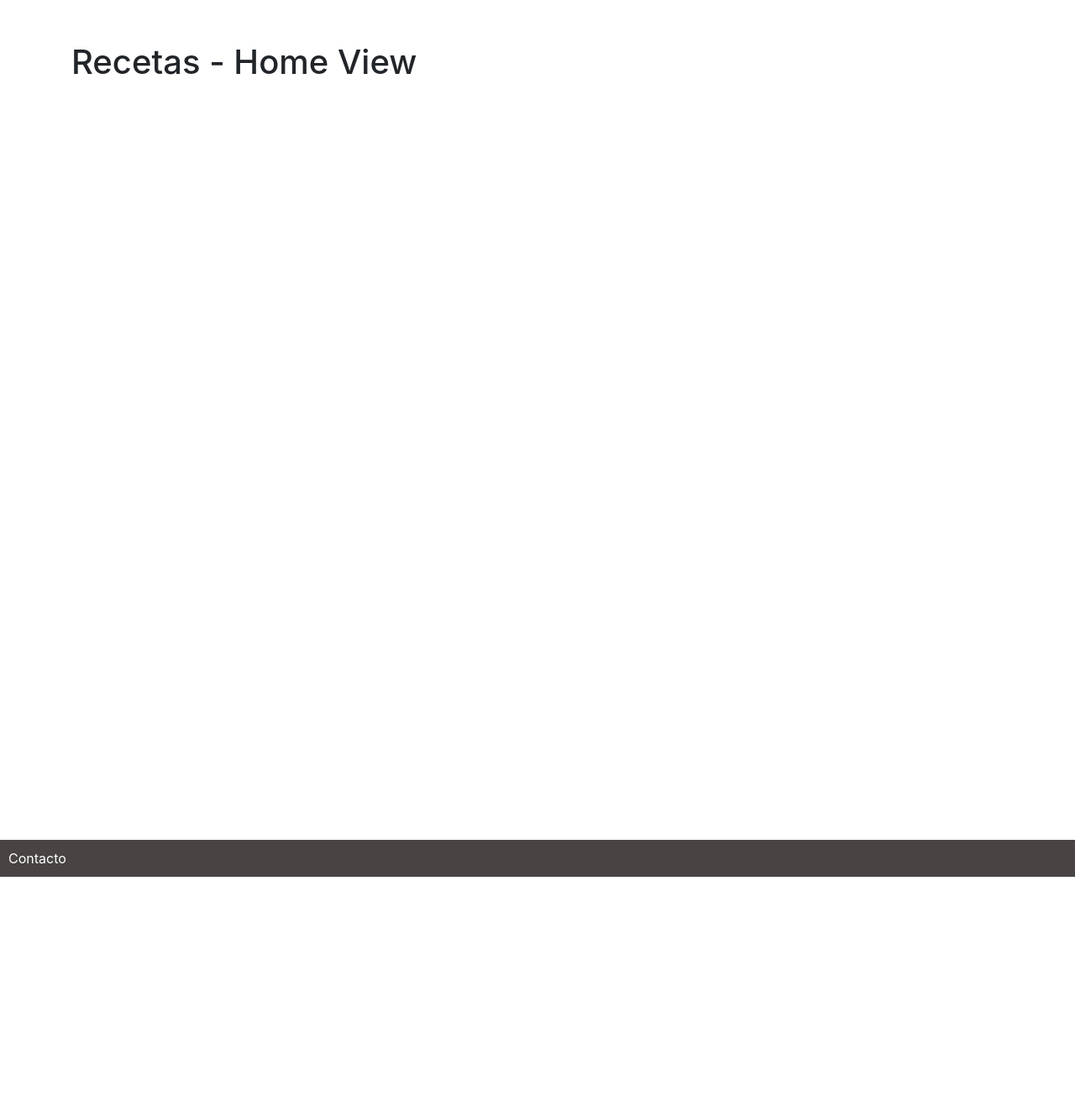
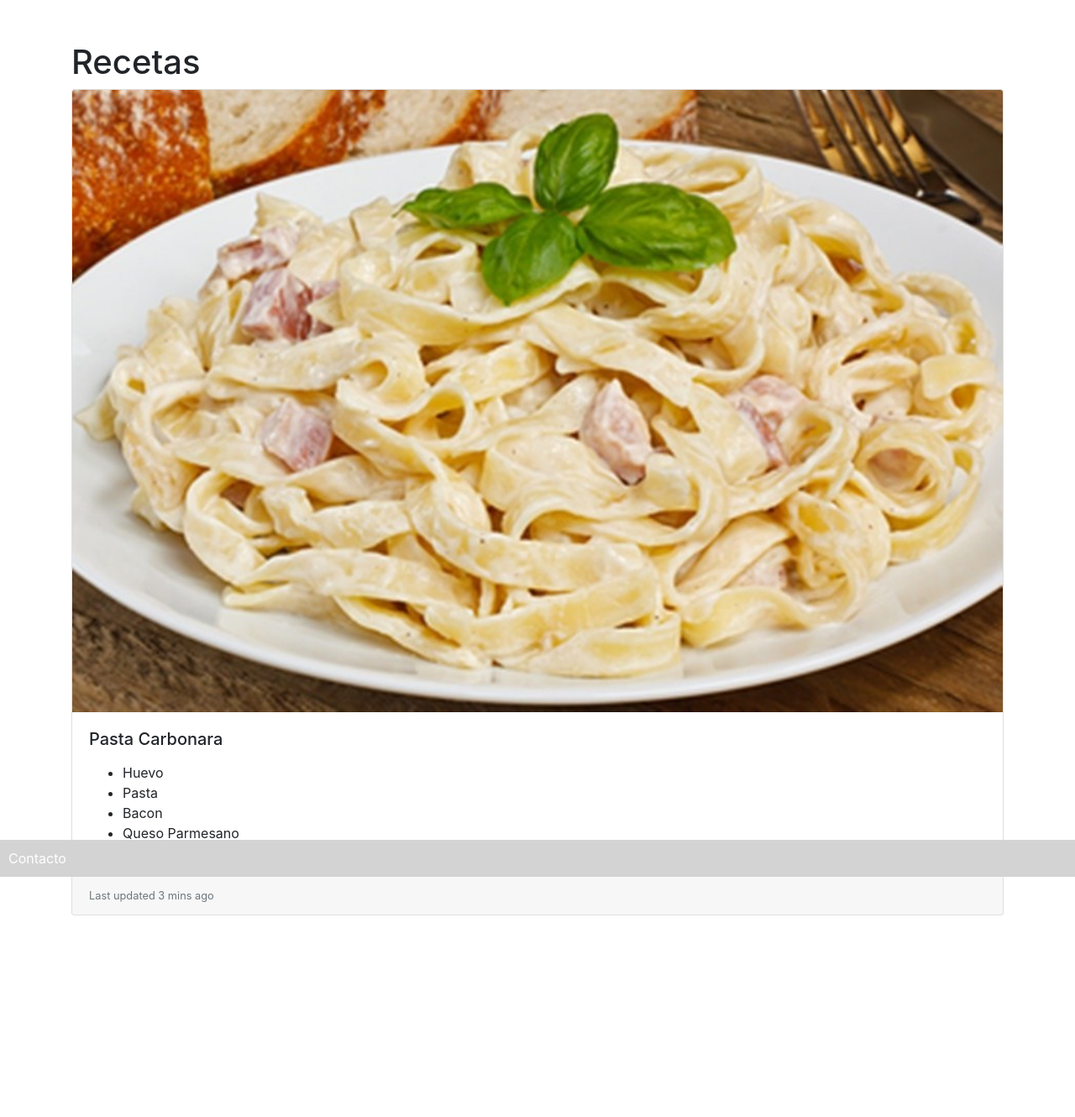
Before and after one commit to luism240174/recetas_curso, a Django app: page /home/ in a window 1280 px wide. Shown: the part 71-1401 px from the top of the page at 84% size. Run offline with Django 3.2, Linux system fonts and the light colour scheme; data comes from the database, SQL or seed files in the repository; both versions use the stored data as it was after the commit; some libraries are stand-ins or nearby versions.

Commit message:
12-04-20

```diff
--- a/recetas/recetas/settings.py
+++ b/recetas/recetas/settings.py
@@ -9,7 +9,7 @@ https://docs.djangoproject.com/en/3.1/topics/settings/
 For the full list of settings and their values, see
 https://docs.djangoproject.com/en/3.1/ref/settings/
 """
-
+import os
 from pathlib import Path
 
 # Build paths inside the project like this: BASE_DIR / 'subdir'.
@@ -119,3 +119,6 @@ USE_TZ = True
 # https://docs.djangoproject.com/en/3.1/howto/static-files/
 
 STATIC_URL = '/static/'
+
+MEDIA_ROOT = os.path.join(BASE_DIR, 'media')
+MEDIA_URL = "/media/"
--- a/recetas/recetas/urls.py
+++ b/recetas/recetas/urls.py
@@ -17,6 +17,8 @@ from django.contrib import admin
 from django.urls import path
 from recetasapp.views import home_views
 from recetasapp.views import user_views
+from django.conf import settings
+from django.conf.urls.static import static
 
 
 urlpatterns = [
@@ -26,6 +28,7 @@ urlpatterns = [
     path('contacto/', home_views.contacto, name='contacto'),
     path('registro/', user_views.registro, name='registro'),
     path('login/', user_views.login, name='login'),
+    path('logout/', user_views.logout, name='logout'),
 
 
-]
+] + static(settings.MEDIA_URL, document_root=settings.MEDIA_ROOT)
--- a/recetas/recetasapp/models.py
+++ b/recetas/recetasapp/models.py
@@ -4,6 +4,10 @@ from django.contrib.auth.models import User
 class Receta(models.Model):
     nombre = models.CharField(max_length=200)
     usuario = models.ForeignKey(User, null=True, blank=True, on_delete=models.SET_NULL)
+    imagen = models.ImageField(null=True)
+    slug = models.SlugField(null=True)
+
+
 
     created_at = models.DateTimeField(auto_now_add=True)
     update_at = models.DateTimeField(auto_now=True)
--- a/recetas/recetasapp/static/recetas/css/main.css
+++ b/recetas/recetasapp/static/recetas/css/main.css
@@ -23,7 +23,7 @@ footer {
     position: relative;
     bottom: 0px;
     width: 100%;
-    background-color: #494343;
+    background: lightgray;
     color: white;
     padding: 10px;
 
--- a/recetas/recetasapp/templates/base.html
+++ b/recetas/recetasapp/templates/base.html
@@ -32,10 +32,25 @@
                     <a class="nav-link" href="#">&Uacute;ltimas recetas</a>
                 </li>
 
-                <li class="nav-item">
+
+                  {% if request.user.is_authenticated %}
+                    <li class="nav-item">
+                    Hola, {{ request.user.username }}
+                    </li>
+
+                    <li class="nav-item">
+                    <a class="nav-link" href="{% url 'logout' %}">Desconectar</a>
+                    </li>
+
+
+                  {% else %}
+
+                  <li class="nav-item">
+
                   <a class="nav-link" href="{% url 'registro' %}"><button type="button" class="btn btn-outline-primary">Registro</button>
                   </a>
-                </li>
+                  </li>
+                {% endif %}
 
               </ul>
             </div>
--- a/recetas/recetasapp/templates/home.html
+++ b/recetas/recetasapp/templates/home.html
@@ -7,6 +7,75 @@
 
 {% block content %}
 
-<h1>Recetas - Home View</h1>
+<h1>Recetas</h1>
+
+<div class="card-deck">
+
+{% for receta in recetas %}
+
+    <div class="card">
+      <img src="{{ receta.imagen.url }}" class="card-img-top" alt="...">
+      <div class="card-body">
+        <h5 class="card-title">{{ receta.nombre }}</h5>
+        <p class="card-text">
+            <ul>
+            {% for ingrediente in receta.ingredientes.all %}
+
+                <li>{{ ingrediente.nombre }}</li>
+
+            {% endfor %}
+            </ul>
+        </p>
+      </div>
+      <div class="card-footer">
+        <small class="text-muted">Last updated 3 mins ago</small>
+      </div>
+    </div>
+
+{% endfor %}
+</div>
+
+<!--
+
+<div class="row row-cols-1 row-cols-md-3">
+    <div class="col mb-4">
+      <div class="card">
+        <img src="..." class="card-img-top" alt="...">
+        <div class="card-body">
+          <h5 class="card-title">Card title</h5>
+          <p class="card-text">This is a longer card with supporting text below as a natural lead-in to additional content. This content is a little bit longer.</p>
+        </div>
+      </div>
+    </div>
+    <div class="col mb-4">
+      <div class="card">
+        <img src="..." class="card-img-top" alt="...">
+        <div class="card-body">
+          <h5 class="card-title">Card title</h5>
+          <p class="card-text">This is a longer card with supporting text below as a natural lead-in to additional content. This content is a little bit longer.</p>
+        </div>
+      </div>
+    </div>
+    <div class="col mb-4">
+      <div class="card">
+        <img src="..." class="card-img-top" alt="...">
+        <div class="card-body">
+          <h5 class="card-title">Card title</h5>
+          <p class="card-text">This is a longer card with supporting text below as a natural lead-in to additional content.</p>
+        </div>
+      </div>
+    </div>
+    <div class="col mb-4">
+      <div class="card">
+        <img src="..." class="card-img-top" alt="...">
+        <div class="card-body">
+          <h5 class="card-title">Card title</h5>
+          <p class="card-text">This is a longer card with supporting text below as a natural lead-in to additional content. This content is a little bit longer.</p>
+        </div>
+      </div>
+    </div>
+  </div>
+
+  -->
 
 {% endblock %}
--- a/recetas/recetasapp/templates/usuario/login.html
+++ b/recetas/recetasapp/templates/usuario/login.html
@@ -1,12 +1,12 @@
 {% extends 'base.html' %}
 
-{% block titulo %} Recetas | registro {% endblock %}
+{% block titulo %} Recetas | login {% endblock %}
 
 {% block content %}
 
 <div class='col-12 col-lg-6 offset-lg-3'>
 
-    <form action= "{% url 'registro' %}" method="POST">{% csrf_token %}
+    <form action= "{% url 'login' %}" method="POST">{% csrf_token %}
 
 
 
--- a/recetas/recetasapp/views/home_views.py
+++ b/recetas/recetasapp/views/home_views.py
@@ -1,11 +1,17 @@
 from django.http import HttpResponse
 from django.shortcuts import render
+from recetasapp.models import Receta
 
 
 def home(request):
 
     #return HttpResponse('<h1>Hello World</h1>')
-    contexto = {}
+    recetas = Receta.objects.all()
+
+    contexto = {
+        'recetas' : recetas
+    }
+
     return render(request,'home.html', contexto)
 
 def contacto(request):
```
Also changed, not shown: recetas/recetasapp/views/user_views.py (+10 -4 lines), recetas/db.sqlite3, recetas/media/fettuccinis-a-la-carbonara.jpg (added), recetas/recetasapp/migrations/0002_auto_20201204_1817.py (added).
